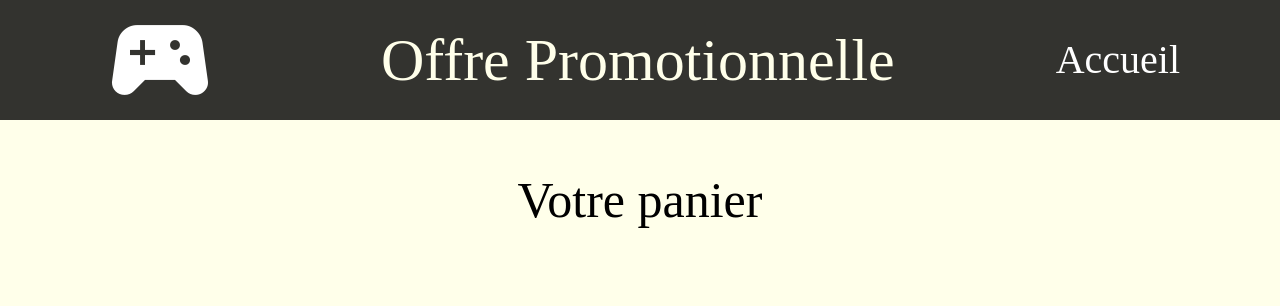
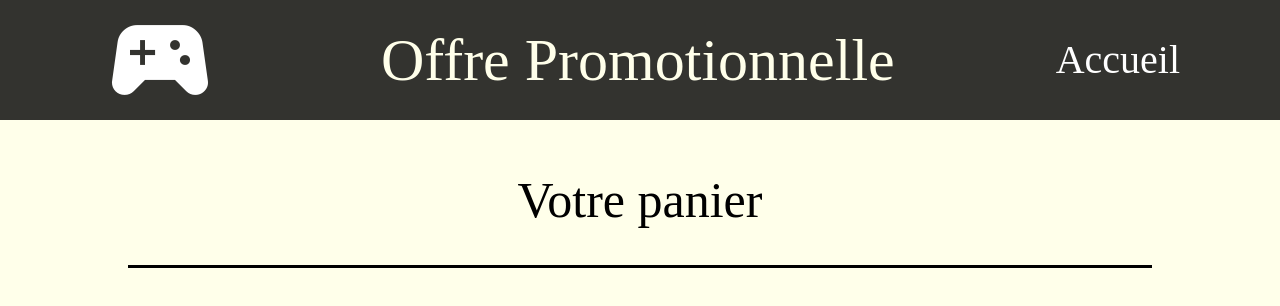
Before and after one commit to rayane-ksm/Offre-duo, a plain HTML site: page panier.html in a window 1280 px wide. Drawn offline with nearby package versions, Linux system fonts and the light colour scheme; a web font is replaced by a local one.

Commit message:
maj 10/10/23

```diff
--- a/css/style.css
+++ b/css/style.css
@@ -154,10 +154,19 @@ h1, h2, #right, .offre_solo span{
 
 /* Panier */
 
+.panier_page{
+    display: flex;
+    justify-content: center;
+    background-color: #ffffea;
+}
+
 .panier_block{
     background-color: #ffffea;
     display: flex;
     justify-content: center;
+    width: 80%;
+    border-bottom: solid black;
+    padding-bottom: 3rem;
 }
 
 .panier_block h1{
--- a/panier.html
+++ b/panier.html
@@ -23,9 +23,13 @@
     </header>
 
     <main>
-        <div class="panier_block">
-            <h1>Votre panier</h1>
+        <div class="panier_page">
+            <div class="panier_block">
+                <h1>Votre panier</h1>
+            </div>
         </div>
+
+
 
     </main>
 
```
